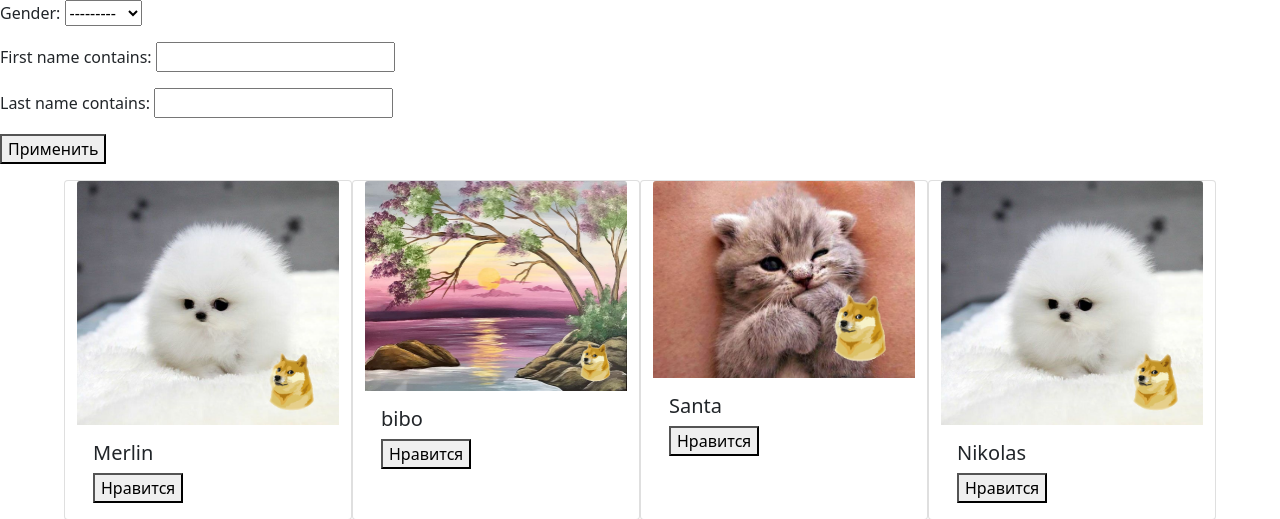
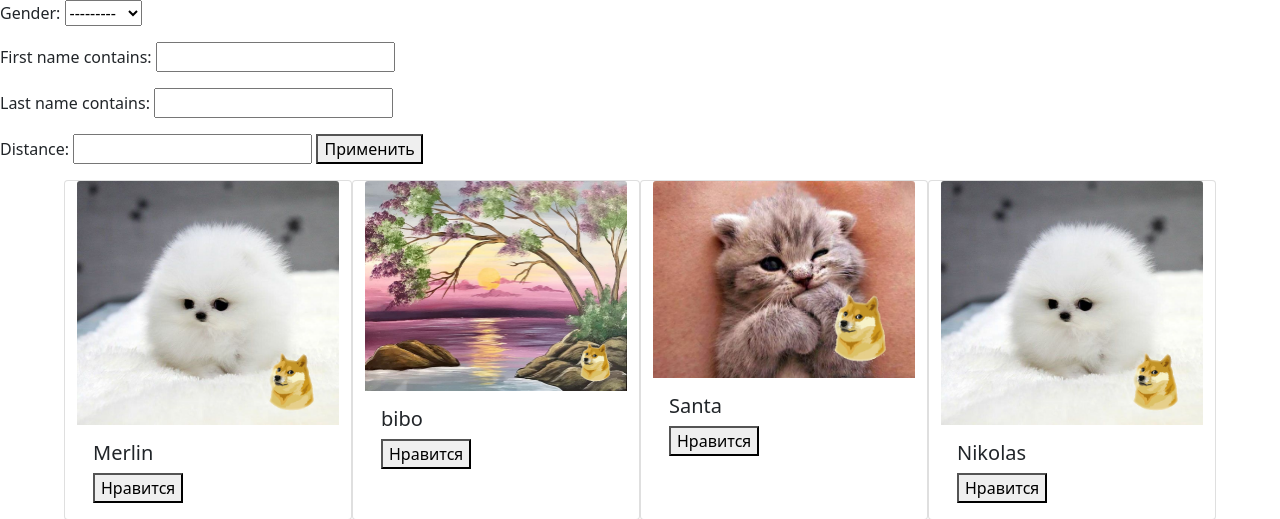
Before and after one commit to Rolleex/DateApp, a Django app: page / in a window 1280 px wide. Shown: the top 519 px of the page. Run offline with Django 4.2, Linux system fonts and the light colour scheme; data comes from the database, SQL or seed files in the repository; both versions use the stored data as it was after the commit.

Commit message:
step-6
Реализовал определение дистанции. Добавил поля долготы и широты к модели. Добавил доп фильтр к drf

```diff
--- a/Date/users_profile/models.py
+++ b/Date/users_profile/models.py
@@ -1,4 +1,5 @@
 from django.contrib.auth.models import User
+from django.core.validators import MinValueValidator, MaxValueValidator
 from django.db import models
 
 
@@ -11,8 +12,19 @@ class Profile(models.Model):
     avatar = models.ImageField(upload_to='media')
     gender = models.CharField(max_length=25)
     liked = models.ManyToManyField('self', blank=True, symmetrical=False, related_name='date_list')
+    # добавляем новое поле, чтобы следить за всеми входящими и исходящими лайками
+    longitude = models.DecimalField(
+                                     max_digits=9,
+                                     decimal_places=6,
+                                     validators=[MinValueValidator(-180), MaxValueValidator(180)]
+    )
+    latitude = models.DecimalField(
+                                    max_digits=8,
+                                    decimal_places=6,
+                                    validators=[MinValueValidator(-90), MaxValueValidator(90)]
+    )
+    # Долгота и широта для определение дистанции
 
-    # добавляем новое поле, чтобы следить за всеми входящими и исходящими лайками
     def is_like_me(self, user_profile):
         return user_profile.liked.filter(id=self.pk).exists()
 
--- a/Date/users_profile/templates/users_profile/index.html
+++ b/Date/users_profile/templates/users_profile/index.html
@@ -6,6 +6,8 @@
 {{ request.user.profile }}
 <form method="get">
   {{ filters.form.as_p }}
+    <label for="distance">Distance:</label>
+    <input type="number" name="distance" id="distance">
   <button type="submit">Применить</button>
 </form>
 
--- a/Date/users_profile/views.py
+++ b/Date/users_profile/views.py
@@ -6,6 +6,7 @@ from django.contrib.auth import authenticate, login
 from django.core.mail import send_mail
 from django.shortcuts import render, redirect, get_object_or_404
 from django.views import View
+from geopy.distance import great_circle
 from rest_framework import status
 from rest_framework.generics import ListAPIView
 from rest_framework.response import Response
@@ -24,7 +25,26 @@ from django_filters.rest_framework import DjangoFilterBackend
 class Index(View):
     def get(self, request):
         profile_filter = ProfileFilter(request.GET, queryset=Profile.objects.all())
-
+        distance = request.GET.get('distance')
+        if distance:
+            user_profile = request.user.profile
+            filtered_profiles = []
+            for profile in profile_filter.qs:
+                # перебираем профили
+                profile_coordinates = (profile.latitude, profile.longitude)
+                user_coordinates = (user_profile.latitude, user_profile.longitude)
+                # получаем кординаты
+                profile_distance = great_circle(profile_coordinates, user_coordinates).kilometers
+                # Получаем дистанцию в км.через great_circle
+                if profile_distance <= float(distance):
+                    filtered_profiles.append(profile)
+                    # добавляем профили для выдачи на главную
+            filtered_profile_ids = [profile.id for profile in filtered_profiles]
+            # Собираем id профилей
+            filtered_queryset = Profile.objects.filter(id__in=filtered_profile_ids)
+            # получаем профили с нужными id
+            profile_filter = ProfileFilter(request.GET, queryset=filtered_queryset)
+            # отображаем все доступные профили из quryset, которые подходят под условия фильтров
         return render(request, 'users_profile/index.html',
                       {'filters': profile_filter})
 
@@ -91,11 +111,40 @@ class RegistrationView(APIView):
         return Response(user_serializer.errors, status=status.HTTP_400_BAD_REQUEST)
 
 
-class ProfileListAPIView(ListAPIView):
-    queryset = Profile.objects.all()
+class ProfileListAPIView(APIView):
     serializer_class = ProfileListSerializer
     filterset_class = ProfileFilter
     filter_backends = [DjangoFilterBackend]
+
+    def get_queryset(self):
+        queryset = Profile.objects.all()
+        distance = self.request.GET.get('distance')
+        if distance:
+            user_profile = self.request.user.profile
+            filtered_profiles = []
+            for profile in queryset:
+                # перебираем профили
+                profile_coordinates = (profile.latitude, profile.longitude)
+                user_coordinates = (user_profile.latitude, user_profile.longitude)
+                # получаем координаты
+                profile_distance = great_circle(profile_coordinates, user_coordinates).kilometers
+                # Получаем дистанцию в км через great_circle
+                if profile_distance <= float(distance):
+                    filtered_profiles.append(profile)
+                    # добавляем профили для выдачи на главную
+            filtered_profile_ids = [profile.id for profile in filtered_profiles]
+            # Собираем id профилей
+            queryset = Profile.objects.filter(id__in=filtered_profile_ids)
+            # получаем профили с нужными id
+            # дублировали код, но все работает
+        return queryset
+
+    def get(self, request, format=None):
+        queryset = self.get_queryset()
+        filter_backend = DjangoFilterBackend()
+        filtered_queryset = filter_backend.filter_queryset(request, queryset, self)
+        serializer = self.serializer_class(filtered_queryset, many=True)
+        return Response(serializer.data)
 
 
 class LikeView(APIView):
```
Also changed, not shown: Date/db.sqlite3, Date/media/avatar205f10c1d06c4601b02c7e629311d124.png (added), Date/media/avatarf68577cc3e8f48cd9a95b8670c365b7b.png (added), Date/media/media/1f602071bb9023e9b9ad164bee5f8cf4_SHnoEkf.jpg (added), Date/media/media/ff64b7d1d8ab2f5b9d3481e6dd1a93b2_77fOooG.jpg (added), Date/users_profile/filters.py (line endings or trailing spaces), Date/users_profile/migrations/0005_profile_latitude_profile_longitude.py (added), Date/users_profile/migrations/0006_alter_profile_latitude_alter_profile_longitude.py (added).
